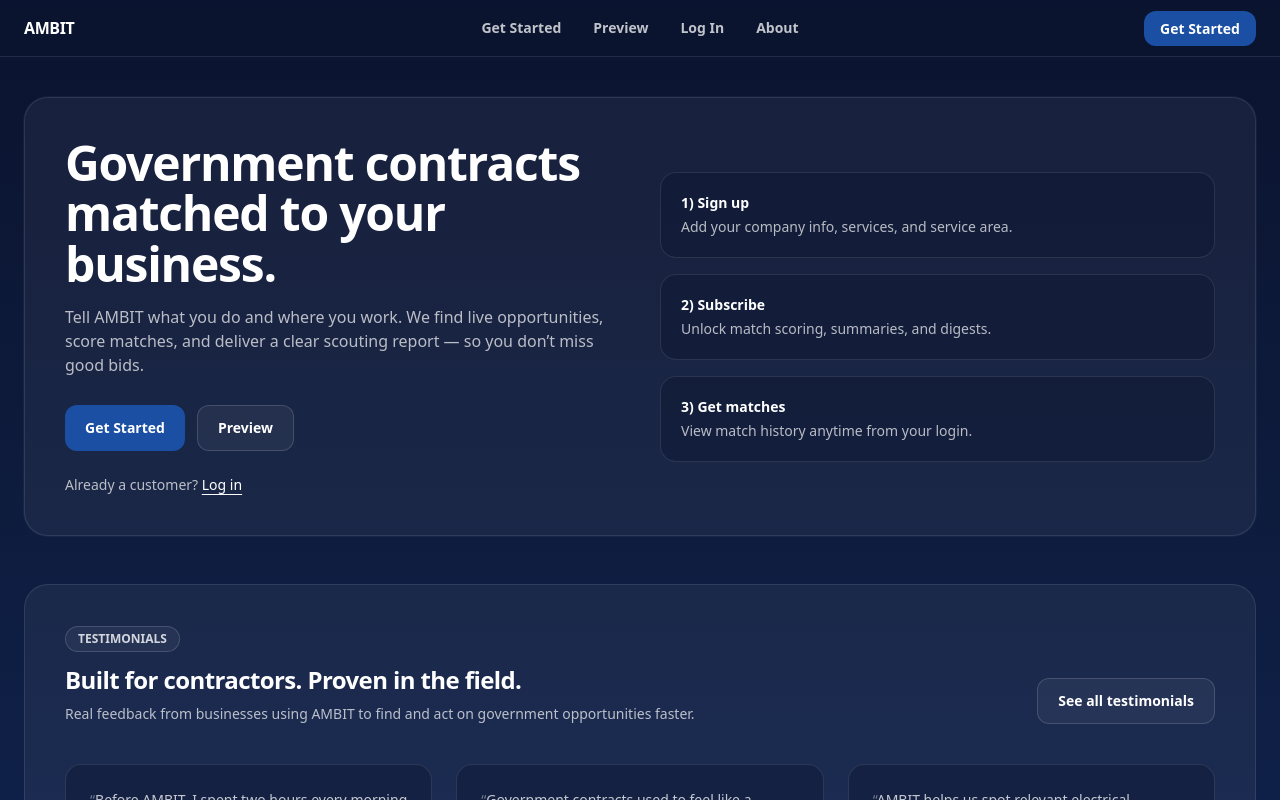
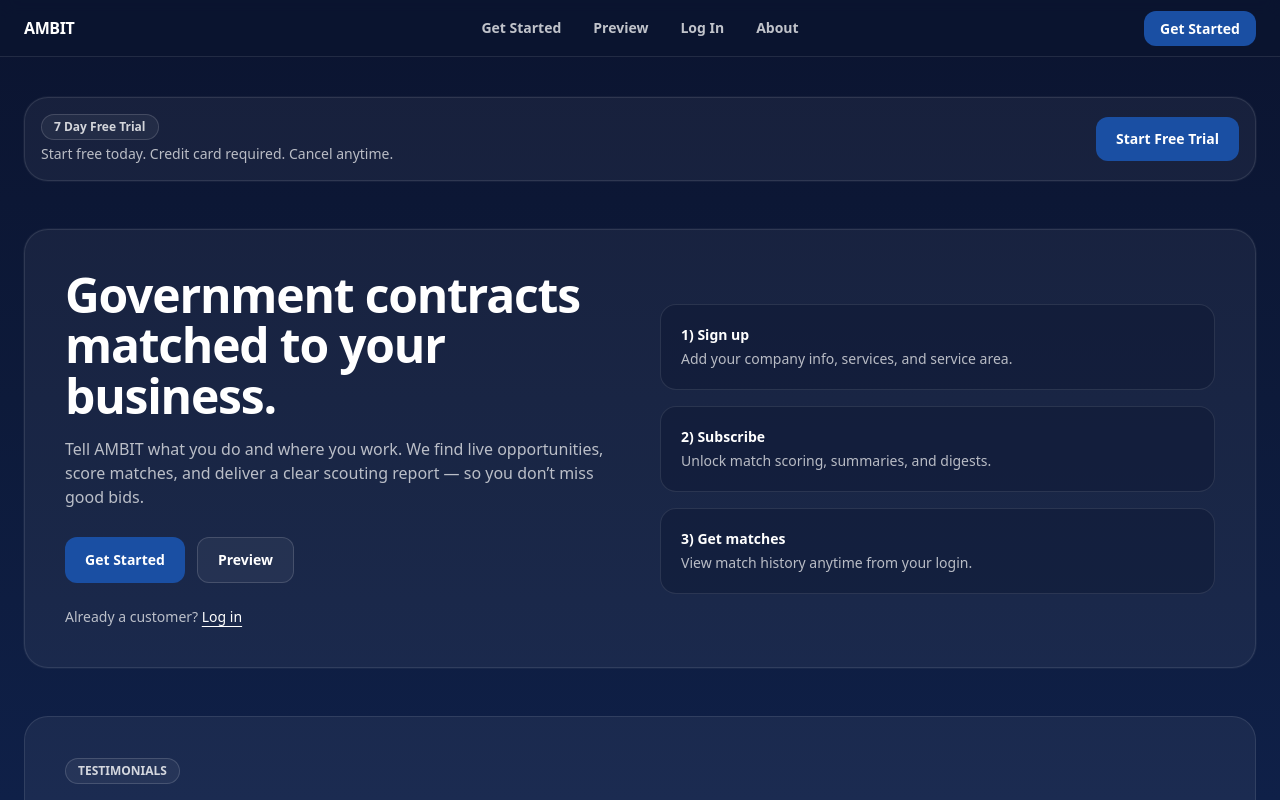
Before and after one commit to seansevrix/ambit, a Next.js app: page / in a window 1280 px wide. Shown: the top 800 px of the page. Built offline with nearby package versions, Linux system fonts and the light colour scheme.

Commit message:
Add 7-day free trial banner to homepage

```diff
--- a/app/page.tsx
+++ b/app/page.tsx
@@ -29,9 +29,33 @@
   },
 ];
 
+function TrialBanner() {
+  return (
+    <section className="rounded-3xl border border-white/10 bg-white/5 p-4 shadow-[0_0_0_1px_rgba(255,255,255,0.04)]">
+      <div className="flex flex-col gap-3 sm:flex-row sm:items-center sm:justify-between">
+        <div className="flex flex-col gap-1">
+          <div className="inline-flex w-fit items-center rounded-full border border-white/15 bg-white/5 px-3 py-1 text-xs font-semibold text-white/80">
+            7 Day Free Trial
+          </div>
+          <div className="text-sm text-white/70">
+            Start free today. Credit card required. Cancel anytime.
+          </div>
+        </div>
+
+        <Link href="/get-started" className={PRIMARY}>
+          Start Free Trial
+        </Link>
+      </div>
+    </section>
+  );
+}
+
 export default function HomePage() {
   return (
     <div className="space-y-12">
+      {/* TRIAL BANNER (non-blocking) */}
+      <TrialBanner />
+
       {/* HERO */}
       <section className="rounded-3xl border border-white/10 bg-white/5 p-10 shadow-[0_0_0_1px_rgba(255,255,255,0.04)]">
         <div className="grid gap-10 lg:grid-cols-2 lg:items-center">
@@ -98,10 +122,7 @@
 
         <div className="mt-10 grid gap-6 lg:grid-cols-3">
           {TESTIMONIALS.map((t) => (
-            <div
-              key={t.name}
-              className="rounded-2xl border border-white/10 bg-[#0B1430]/40 p-6"
-            >
+            <div key={t.name} className="rounded-2xl border border-white/10 bg-[#0B1430]/40 p-6">
               <p className="text-sm leading-relaxed text-white/75">
                 <span className="text-white/40">“</span>
                 {t.quote}
```
